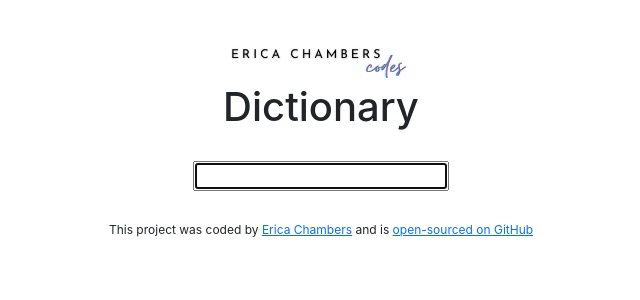
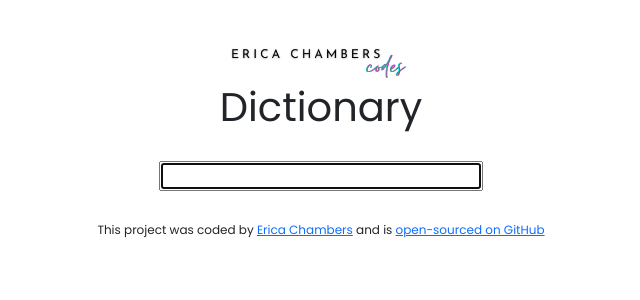
Before and after one commit to ebc1201/react-dictionary-app, a React (Create React App) app: page / in a window 1280 px wide. Shown: the top 300 px of the page, without its empty margins (319-959 px from the left). Built offline with nearby package versions, Linux system fonts and the light colour scheme.

Commit message:
Added Synonyms component

```diff
--- a/public/index.html
+++ b/public/index.html
@@ -14,6 +14,12 @@
       rel="stylesheet"
       integrity="sha384-aFq/bzH65dt+w6FI2ooMVUpc+21e0SRygnTpmBvdBgSdnuTN7QbdgL+OapgHtvPp"
       crossorigin="anonymous"
+    />
+    <link rel="preconnect" href="https://fonts.googleapis.com" />
+    <link rel="preconnect" href="https://fonts.gstatic.com" crossorigin />
+    <link
+      href="https://fonts.googleapis.com/css2?family=Poppins&display=swap"
+      rel="stylesheet"
     />
     <link rel="apple-touch-icon" href="%PUBLIC_URL%/logo192.png" />
     <!--
--- a/src/App.css
+++ b/src/App.css
@@ -1,3 +1,7 @@
+body {
+  font-family: 'Poppins', sans-serif;
+}
+
 .App-header {
   margin: 30px 0;
   text-align: center;
--- a/src/Meaning.js
+++ b/src/Meaning.js
@@ -1,16 +1,23 @@
 import React from 'react';
+import Synonyms from './Synonyms';
 
 export default function Meaning(props) {
   console.log(props.meaning);
   return (
     <div className='Meaning'>
       <h3>{props.meaning.partOfSpeech}</h3>
-      <p>
-        {props.meaning.definition}
-        <br />
-        <strong>Example: </strong>
-        <em>{props.meaning.example}</em>
-      </p>
+      <div>
+        <span>
+          {props.meaning.definition}
+          <br />
+          <strong>Example: </strong>
+          <em>{props.meaning.example}</em>
+          <br />
+
+          <strong>Synonyms: </strong>
+          <Synonyms synonyms={props.meaning.synonyms} />
+        </span>
+      </div>
     </div>
   );
 }
--- /dev/null
+++ b/src/Synonyms.js
@@ -0,0 +1,15 @@
+import React from 'react';
+
+export default function Synonyms(props) {
+  if (props.synonyms) {
+    return (
+      <ul className='Synonyms'>
+        {props.synonyms.map(function (synonym, index) {
+          return <li key={index}>{synonym}</li>;
+        })}
+      </ul>
+    );
+  } else {
+    return null;
+  }
+}
```
